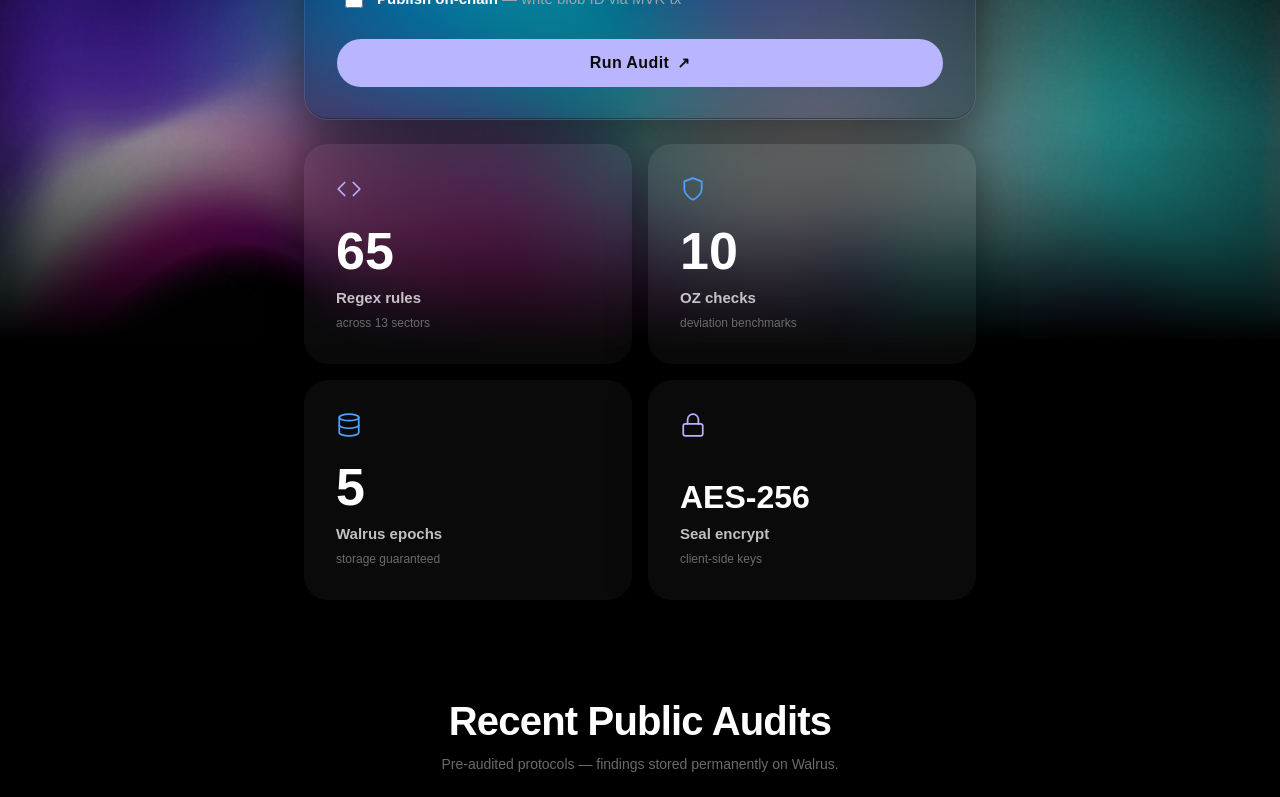
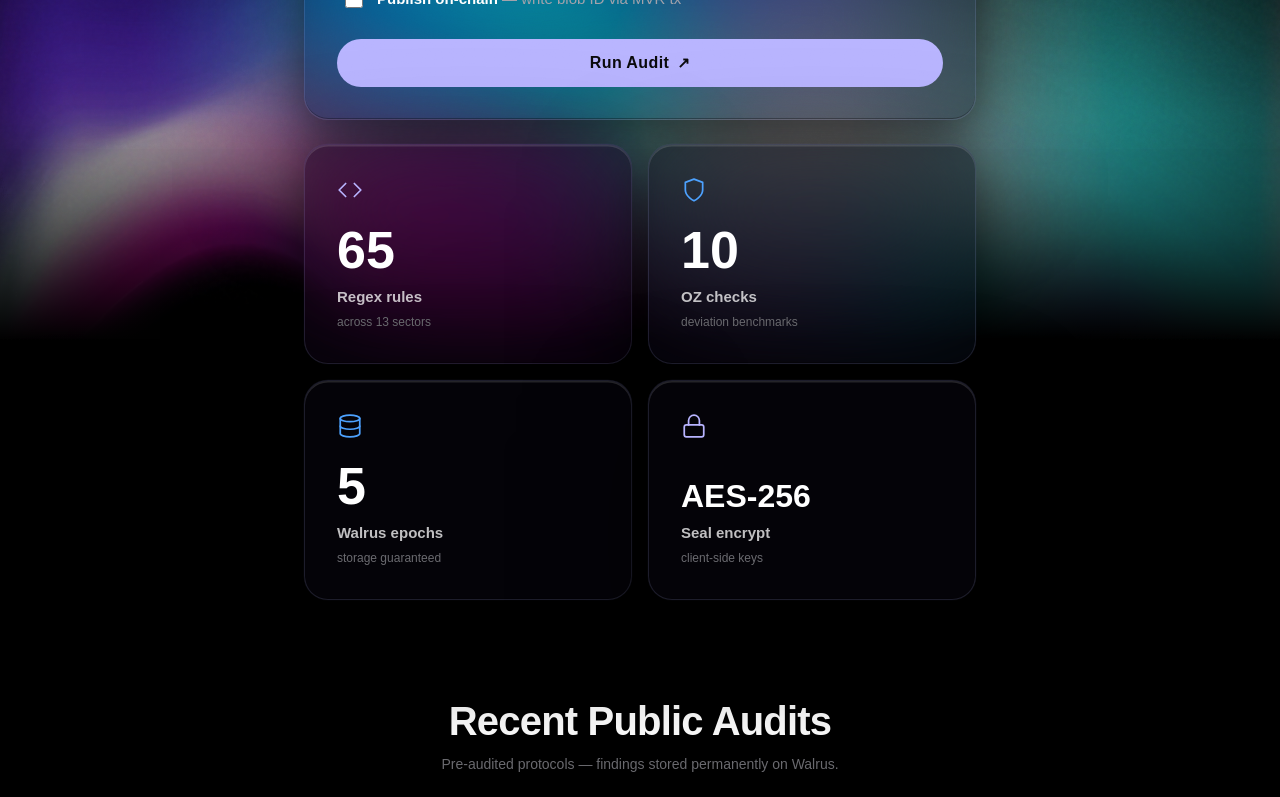
Before and after one commit to jeetpatel5767/MoveLens, a Next.js app: page /app in a window 1280 px wide. Shown: the part 651-1448 px from the top of the page. Built offline with nearby package versions, Linux system fonts and the light colour scheme; a web font is replaced by a local one.

Commit message:
style(/app): stat tiles use FORM_GLASS — same glass as main card

```diff
--- a/src/app/app/page.tsx
+++ b/src/app/app/page.tsx
@@ -365,12 +365,7 @@ export default function AppPage() {
             <div
               key={label}
               className="rounded-[24px] flex flex-col p-8 min-h-[220px]"
-              style={{
-                background: "rgba(255,255,255,0.04)",
-                backdropFilter: "blur(20px)",
-                WebkitBackdropFilter: "blur(20px)",
-                boxShadow: "0 8px 40px rgba(0,0,0,0.4)",
-              }}
+              style={FORM_GLASS}
             >
               {/* Icon — raw, floating at top */}
               <svg className="w-[26px] h-[26px] shrink-0" viewBox="0 0 24 24" fill="none" stroke={color} strokeWidth={1.6} strokeLinecap="round" strokeLinejoin="round">
```
